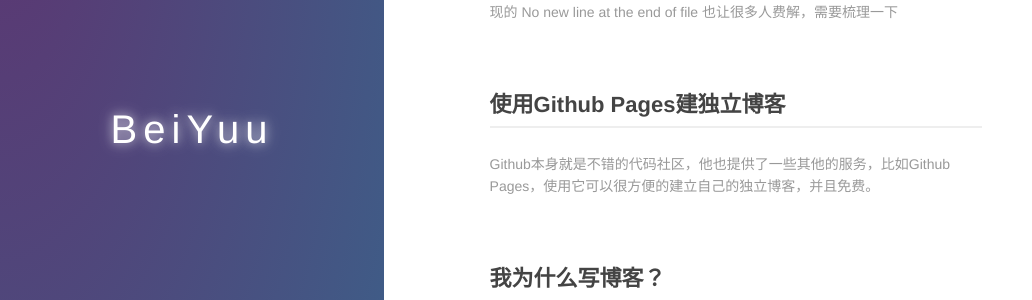
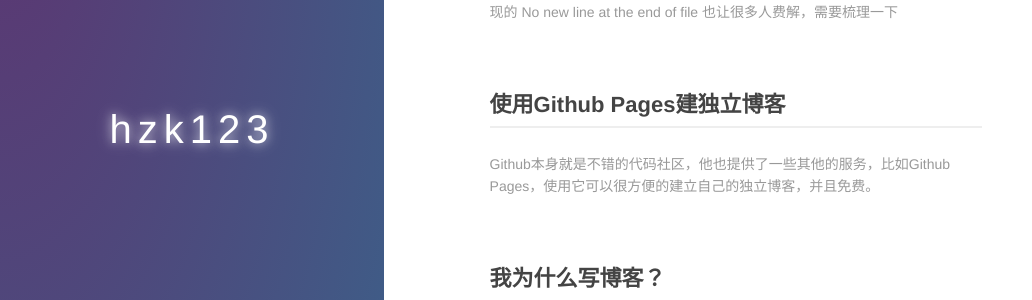
Before and after one commit to hzk123/hzk123.github.io, a Jekyll site: the page built from index.md, in a window 1280 px wide. Shown: the part 160-460 px from the top of the page, without its empty margins (0-1032 px from the left). Built offline with Jekyll 4.4.1, drawn with Linux system fonts in a browser that asks for light colours.

Commit message:
change name to hzk123

```diff
--- a/index.md
+++ b/index.md
@@ -6,10 +6,8 @@ layout: default
   <div class="index-wrapper">
     <div class="aside">
       <div class="info-card">
-        <h1>BeiYuu</h1>
-        <a href="http://weibo.com/beiyuu/" target="_blank"><img src="http://www.weibo.com/favicon.ico" alt="" width="25"/></a>
-        <a href="http://www.douban.com/people/beiyuu/" target="_blank"><img src="http://www.douban.com/favicon.ico" alt="" width="22"/></a>
-        <a href="http://instagram.com/beiyuu/" target="_blank"><img src="http://d36xtkk24g8jdx.cloudfront.net/bluebar/00c6602/images/ico/favicon.ico" alt="" width="22"/></a>
+        <h1>hzk123</h1>
+        <a href="https://www.facebook.com/hzk1201/" target="_blank"><img src="http://d36xtkk24g8jdx.cloudfront.net/bluebar/00c6602/images/ico/favicon.ico" alt="" width="22"/></a>
       </div>
       <div id="particles-js"></div>
     </div>
```
Also changed, not shown: README.md.
